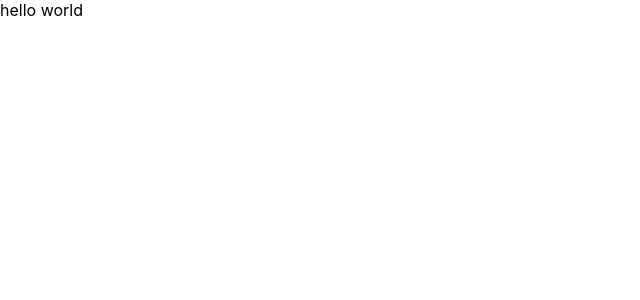
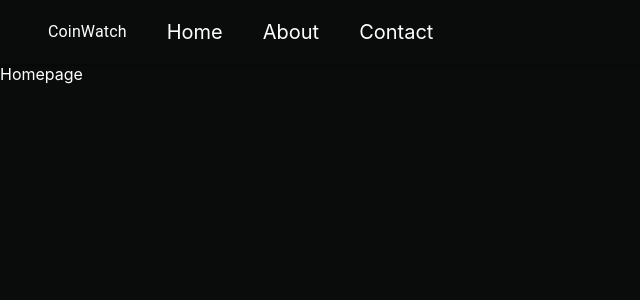
Before and after one commit to CKawara/Coin-watch, a React (Create React App) app: page / in a window 1280 px wide. Shown: the top 300 px of the page, without its empty margins (0-640 px from the left). Built offline with nearby package versions, Linux system fonts and the light colour scheme; the HTML template or start-up script is replaced by a standard one.

Commit message:
add navbar items

```diff
--- a/package.json
+++ b/package.json
@@ -5,6 +5,7 @@
   "dependencies": {
     "@material-ui/core": "^4.12.4",
     "@material-ui/lab": "^4.0.0-alpha.61",
+    "@material-ui/styles": "^4.11.5",
     "@testing-library/jest-dom": "^5.16.4",
     "@testing-library/react": "^13.2.0",
     "@testing-library/user-event": "^13.5.0",
--- a/src/App.js
+++ b/src/App.js
@@ -1,10 +1,32 @@
+import { makeStyles } from '@material-ui/styles';
+import { BrowserRouter, Route, Switch } from 'react-router-dom';
 import './App.css';
+import Homepage from './components/Homepage';
+import NavBar from './components/NavBar';
+import News from './components/News';
+import Singlecoin from './components/Singlecoin';
 
+const useStyles = makeStyles({
+  App:{
+    backgroundColor : '#0A0C0C',
+    color : 'white',
+    minHeight: '100vh',
+  },
+});
 function App() {
+
+  const classes = useStyles()
   return (
-    <div className="App">
-      hello world
+    <BrowserRouter>
+    <div className={classes.App}>
+      <NavBar />
+      <Switch>
+        <Route path={'/'}  component={Homepage} exact/>
+        <Route path={"/coins/:id"} component={Singlecoin}/>
+        <Route path={"/news"} component={News}/>
+      </Switch>
     </div>
+    </BrowserRouter>
   );
 }
 
--- a/src/components/Homepage.js
+++ b/src/components/Homepage.js
@@ -0,0 +1,9 @@
+import React from 'react'
+
+const Homepage = () => {
+  return (
+    <div>Homepage</div>
+  )
+}
+
+export default Homepage
--- a/src/components/NavBar.js
+++ b/src/components/NavBar.js
@@ -1,8 +1,49 @@
+import { AppBar, Container, Toolbar, Typography } from '@material-ui/core'
 import React from 'react'
+import { makeStyles } from "@material-ui/core";
+import { NavLink } from 'react-router-dom';
+
+const useStyles = makeStyles((theme)=> ({
+
+     logo: {
+        flexGrow: "1",
+        cursor: "pointer",
+      },
+      link: {
+        textDecoration: "none",
+        color: "white",
+        fontSize: "20px",
+        marginLeft: theme.spacing(5),
+        "&:hover": {
+          color: "yellow",
+          borderBottom: "1px solid white",
+        },
+      },
+}))
 
 const NavBar = () => {
+    const classes = useStyles()
   return (
-    <div>NavBar</div>
+    <AppBar color='transparent'  position='static'>
+        <Container maxWidth='s'>
+            <Toolbar>
+                <Typography>CoinWatch</Typography>
+                <div className={classes.navlinks}>
+            <NavLink to="/" className={classes.link}>
+              Home
+            </NavLink>
+            <NavLink to="/news" className={classes.link}>
+              About
+            </NavLink>
+            <NavLink to="/contact" className={classes.link}>
+              Contact
+            </NavLink>
+
+          </div>
+
+            </Toolbar>
+        </Container>
+    </AppBar>
   )
 }
 
--- /dev/null
+++ b/src/components/News.js
@@ -0,0 +1,9 @@
+import React from 'react'
+
+const News = () => {
+  return (
+    <div>News</div>
+  )
+}
+
+export default News
--- /dev/null
+++ b/src/components/Singlecoin.js
@@ -0,0 +1,9 @@
+import React from 'react'
+
+const Singlecoin = () => {
+  return (
+    <div>Singlecoin</div>
+  )
+}
+
+export default Singlecoin
```
Also changed, not shown: src/components/Styles.js (added, +21 -0 lines), 1 other file (tests, documents, lock files or other folders).
